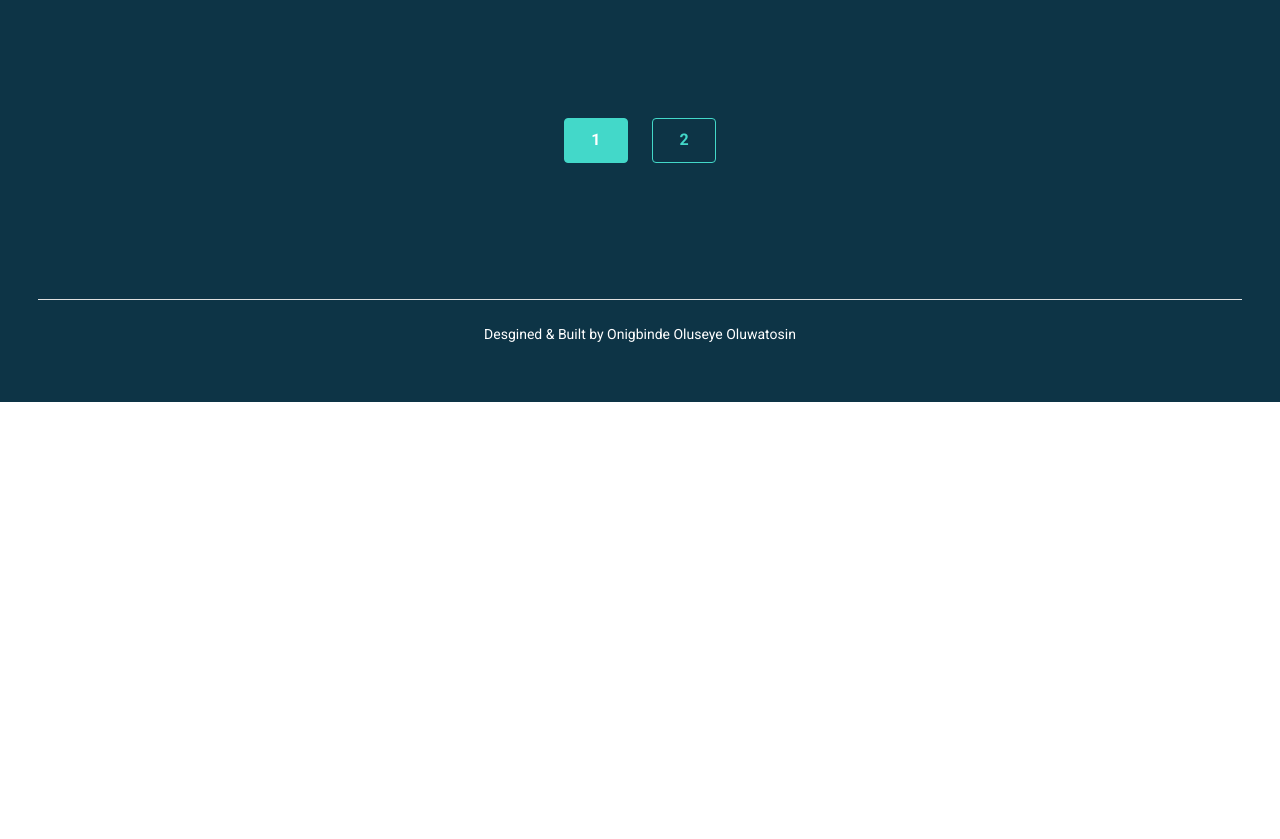
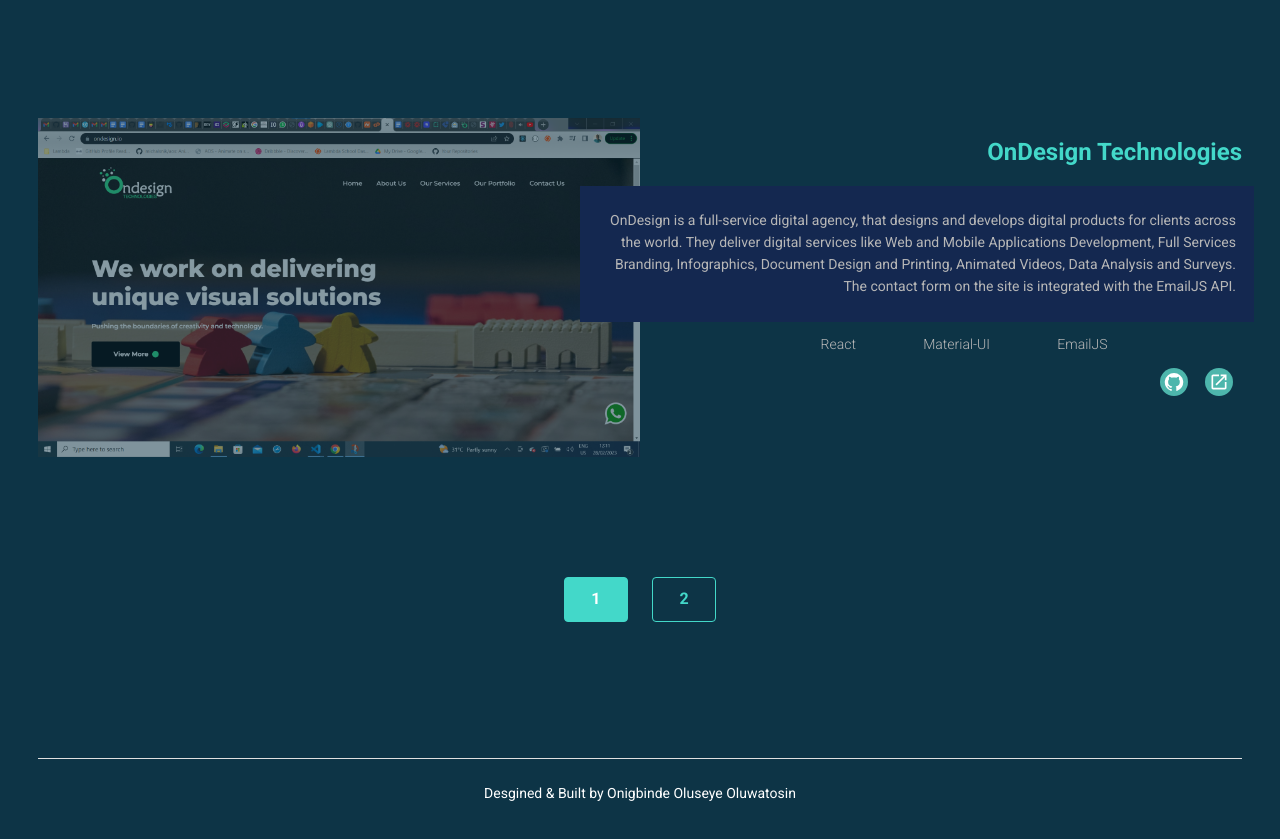
Before and after one commit to onigbindeseye/myportfolio, a React (Create React App) app: page /portfolio/page1 in a window 1280 px wide. Shown: the part 2501-3340 px from the top of the page. Before the commit the page ends 2903 px from the top, so only its background shows below. Built offline with nearby package versions, Linux system fonts and the light colour scheme; the HTML template or start-up script is replaced by a standard one.

Commit message:
OnDesign Technologies Added to Portfolio

```diff
--- a/src/components/Portfolio/components/portfolio.js
+++ b/src/components/Portfolio/components/portfolio.js
@@ -3,6 +3,7 @@
 import lovingsitter from 'images/lovingsitter.png';
 import vicky from 'images/vicky.png';
 import policy from 'images/policy.png';
+import ondesign from 'images/ondesign.png';
 
 export const portfolio = [
   {
@@ -70,4 +71,16 @@
     github: 'https://github.com/onigbindeseye',
     web: 'https://awards.civichive.org/',
   },
+  {
+    id: 6,
+    imgpath: ondesign,
+    title: 'OnDesign Technologies',
+    description:
+      'OnDesign is a full-service digital agency, that designs and develops digital products for clients across the world. They deliver digital services like Web and Mobile Applications Development, Full Services Branding, Infographics, Document Design and Printing, Animated Videos, Data Analysis and Surveys. The contact form on the site is integrated with the EmailJS API.',
+    stack1: 'React',
+    stack2: 'Material-UI',
+    stack3: 'EmailJS',
+    github: 'https://github.com/onigbindeseye',
+    web: 'https://ondesign.io/',
+  },
 ];
```
Also changed, not shown: src/images/ondesign.png (added).
